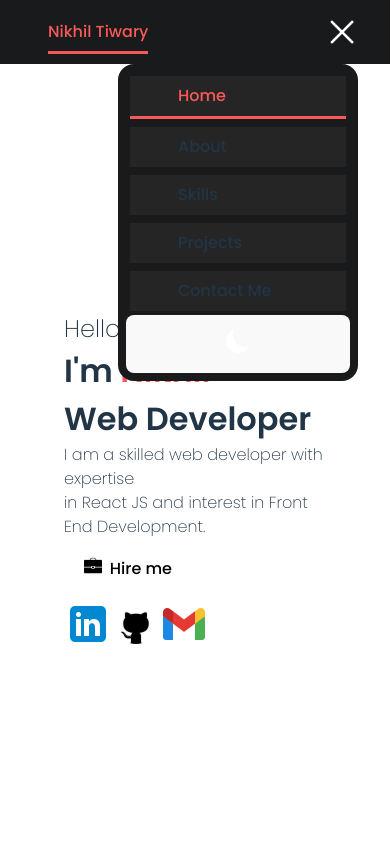
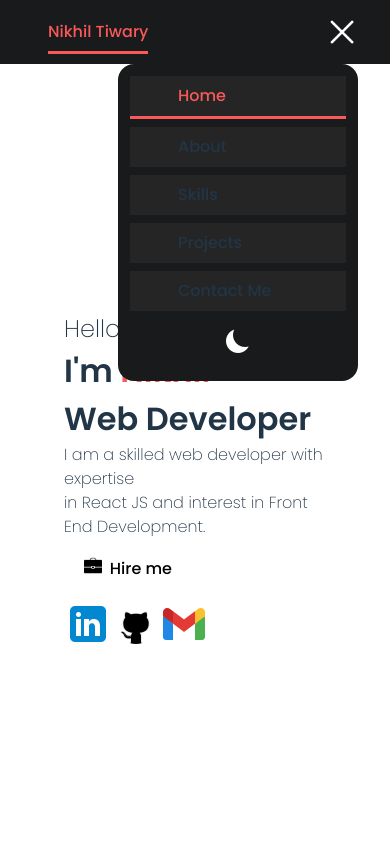
Before and after one commit to nikhil-tiwary61/portfolio, a React (Vite) app: page / in a window 390 px wide. Both pictures are taken after a click on the picture 342 px from the left and 32 px from the top of the page. Shown: the top 844 px of the page. Built offline with nearby package versions, Linux system fonts and the light colour scheme.

Commit message:
fix mobile nav bar menu for light mode

```diff
--- a/src/conponents/Navbar.jsx
+++ b/src/conponents/Navbar.jsx
@@ -99,7 +99,7 @@ export default function Navbar() {
           onClick={() => setShowMenu(!showMenu)}
         />
         <div
-          className="nav-menu"
+          className={`nav-menu ${theme}`}
           style={{ display: showMenu ? "flex" : "none" }}
         >
           <Link
--- a/src/styles/Navbar.css
+++ b/src/styles/Navbar.css
@@ -22,7 +22,8 @@ nav {
   align-items: center;
 }
 
-.desktop-menu > button {
+.desktop-menu > button,
+.nav-menu > button {
   background: var(--dark);
   object-fit: contain;
 }
@@ -77,6 +78,11 @@ nav {
   background: var(--dark);
 }
 
+.lightMode > .list-items {
+  background: var(--light);
+  color: var(--dark);
+}
+
 .list-items {
   padding: 0.5em 3em;
   margin: 0.25em;
```
